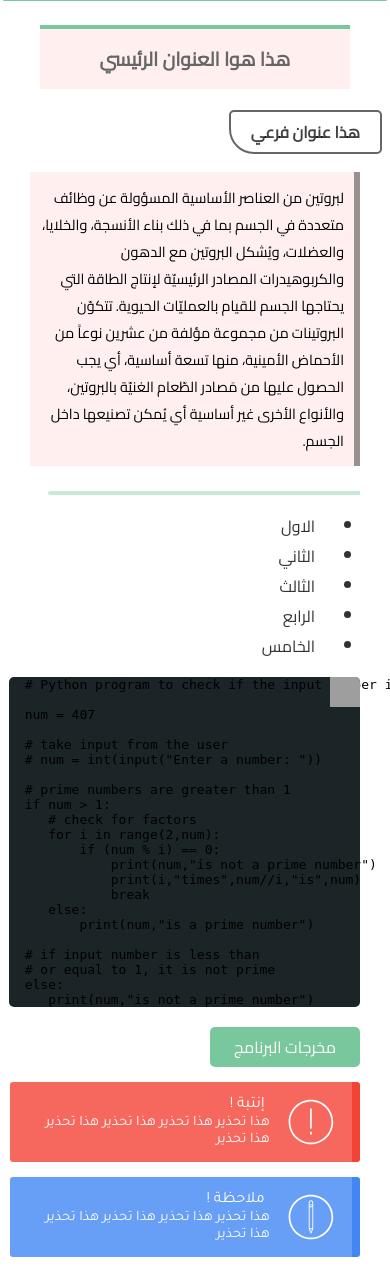
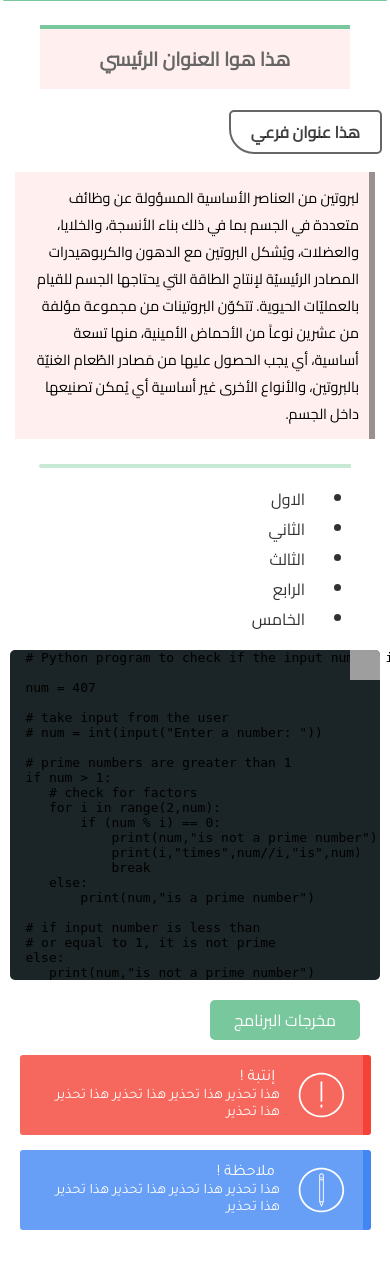
Before and after one commit to Ibrahimrahhal/ArabianDevs.com, a PHP site: page / in a window 390 px wide. Shown: the part 179-1451 px from the top of the page. After the commit the page ends 1409 px from the top, so only its background shows below. Run offline with PHP 8.4, Linux system fonts and the light colour scheme; grey boxes are pictures that could not be loaded.

Commit message:
mobile testing

```diff
--- a/css/design_md.css
+++ b/css/design_md.css
@@ -18,22 +18,35 @@
   .text{
       border-right: 6px solid rgba(0, 0, 0, 0.4);
       background-color: #ffefef;
-      margin: 25px 30px;
+      margin: 25px 15px;
       padding: 12px 10px;
       text-align: right;
       font-family: Cairo;
       font-size: 0.9rem;
 
   }
+  .seperate{
+
+  margin: 0 auto;
+  }
+
   .list li {
+    margin-right: 10px;
     font-size: 1rem;
   }
+  .example-cont{
+  width: 95%;
+  margin: 0 auto;
 
 
+  }
+
   .warning,.note{
-  width: 80%;
+
+  width: 90%;
   font-size: 0.9rem;
-
+  box-sizing: border-box;
+  margin: 15px auto;
   }
 
 
```
